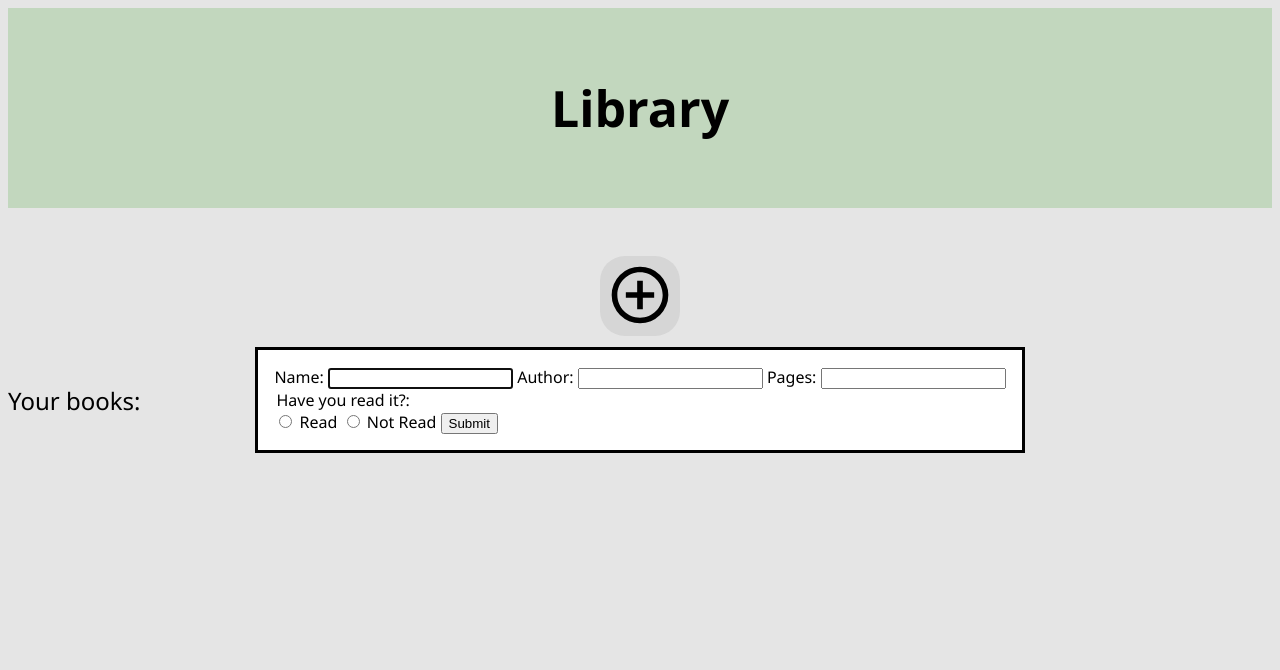
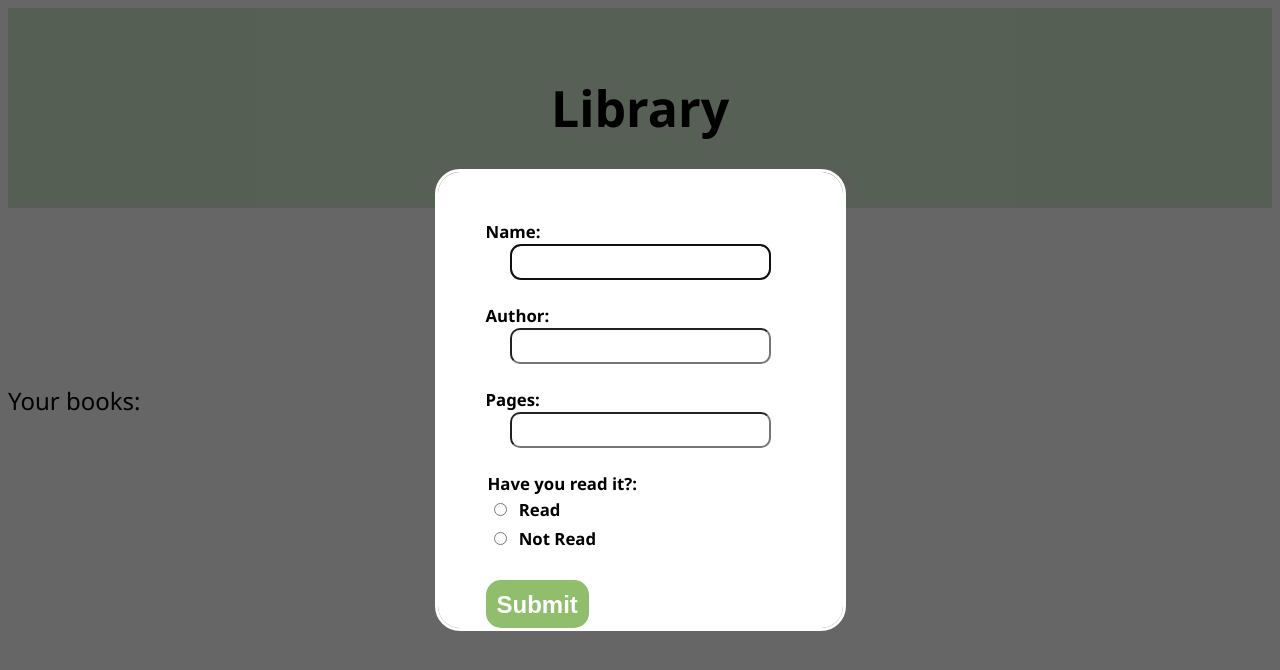
Before and after one commit to k4rtikay/Library, a plain HTML site: page index.html in a window 1280 px wide. Both pictures are taken after a click on the button 640 px from the left and 296 px from the top of the page. Drawn offline with Linux system fonts and the light colour scheme.

Commit message:
creates the full front end for the book entry modal

```diff
--- a/index.html
+++ b/index.html
@@ -13,22 +13,24 @@
 
         <div class="contents">
             <div class="add">
-                <button class="addBook" data-open-modal><svg xmlns="http://www.w3.org/2000/svg" viewBox="0 0 24 24"><title>plus-circle-outline</title><path d="M12,20C7.59,20 4,16.41 4,12C4,7.59 7.59,4 12,4C16.41,4 20,7.59 20,12C20,16.41 16.41,20 12,20M12,2A10,10 0 0,0 2,12A10,10 0 0,0 12,22A10,10 0 0,0 22,12A10,10 0 0,0 12,2M13,7H11V11H7V13H11V17H13V13H17V11H13V7Z" /></svg></button>
+                <button class="addBook"><svg xmlns="http://www.w3.org/2000/svg" viewBox="0 0 24 24"><title>plus-circle-outline</title><path d="M12,20C7.59,20 4,16.41 4,12C4,7.59 7.59,4 12,4C16.41,4 20,7.59 20,12C20,16.41 16.41,20 12,20M12,2A10,10 0 0,0 2,12A10,10 0 0,0 12,22A10,10 0 0,0 22,12A10,10 0 0,0 12,2M13,7H11V11H7V13H11V17H13V13H17V11H13V7Z" /></svg></button>
 
-                <dialog data-modal>
+                <dialog class="modal">
                     <form>
                         <label for="bookName">Name:</label>
-                        <input type="text" name="bookName">
+                        <input type="text" name="bookName" required>
                         <label for="author">Author:</label>
-                        <input type="text" name="author">
+                        <input type="text" name="author" required>
                         <label for="pages">Pages:</label>
-                        <input type="text" name="pages">
-                        <legend>Have you read it?:</legend>
-                        <input type="radio" name="read" id="read">
-                        <label for="read">Read</label>
-                        <input type="radio" name="notRead" id="notRead">
-                        <label for="notRead">Not Read</label>
-
+                        <input type="text" name="pages" pattern="[0-9]*" required>
+                        <legend style="font-weight: bold; font-size: 1.05rem;">Have you read it?:</legend>
+                        <div class="radiobutton1">
+                            <input type="radio" name="read" id="read" required>
+                            <label for="read">Read</label>
+                        </div>
+                        <div class="radiobutton2">
+                            <input type="radio" name="read" id="notRead" required>
+                            <label for="notRead">Not Read</label></div>
                         <button type="submit">Submit</button>
                     </form>
                 </dialog>
--- a/script.js
+++ b/script.js
@@ -8,9 +8,23 @@ function addBookToLibrary() {
 
 }
 
-const open = document.querySelector("[data-open-modal]");
-const modal = document.querySelector("[data-modal]");
+const open = document.querySelector(".addBook");
+const modal = document.querySelector(".modal");
 
 open.addEventListener('click',()=>{
     modal.showModal();
 })
+
+document.addEventListener("click", e => {
+    const dialog = document.querySelector('dialog');
+    if(!dialog.open) return;
+    const dialogDimensions = dialog.getBoundingClientRect()
+    if (
+      e.clientX < dialogDimensions.left ||
+      e.clientX > dialogDimensions.right ||
+      e.clientY < dialogDimensions.top ||
+      e.clientY > dialogDimensions.bottom
+    ) {
+      dialog.close();
+    }
+  })
--- a/styles.css
+++ b/styles.css
@@ -31,3 +31,46 @@
 .items{
     font-size: 1.5rem;
 }
+
+.modal{
+    height:45vh;
+    border-radius: 25px;
+    padding: 3rem;
+    border-color: white;
+}
+
+.modal::backdrop{
+    background-color: rgb(0,0,0,0.6)
+}
+
+input[type=text]{
+    display: block;
+    margin: 1.5rem;
+    margin-top: 1px;
+    font-size: 1.2rem;
+    border-radius: 10px;
+    padding: 5px;
+}
+
+label{
+    font-size:1.05rem ;
+    font-weight: bold;
+}
+
+input[type=radio]{
+    margin:8px;
+}
+
+button[type=submit]{
+    margin-top: 1.7rem;
+    height: 3.0rem;
+    padding: 9px;
+    font-size: 1.5rem;
+    font-weight: bold;
+    border-radius: 15px;
+    color: white;
+    background-color:#90BE6D ;
+    border-color: #90BE6D;
+    outline: none;
+    border-style: solid;
+}
```
